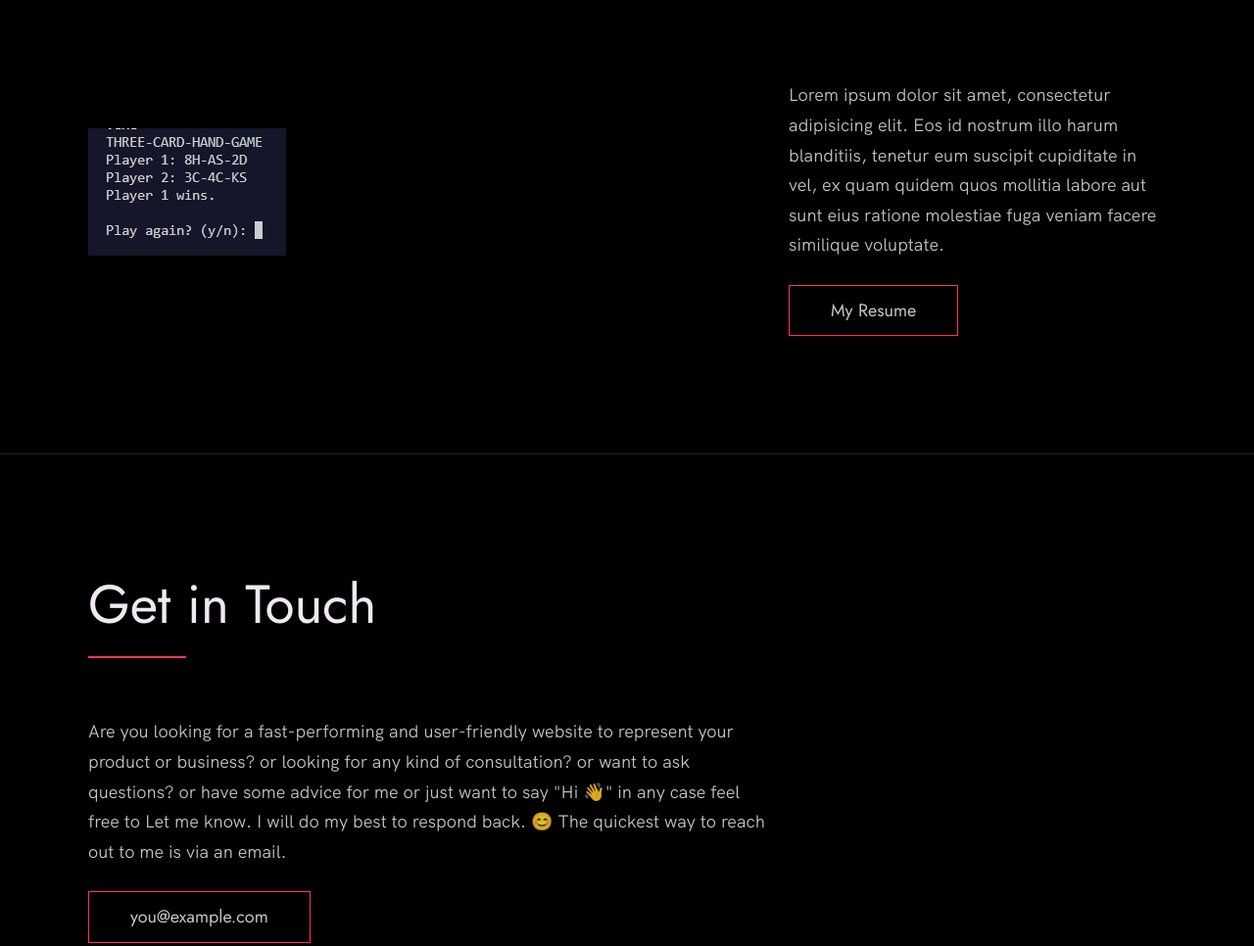
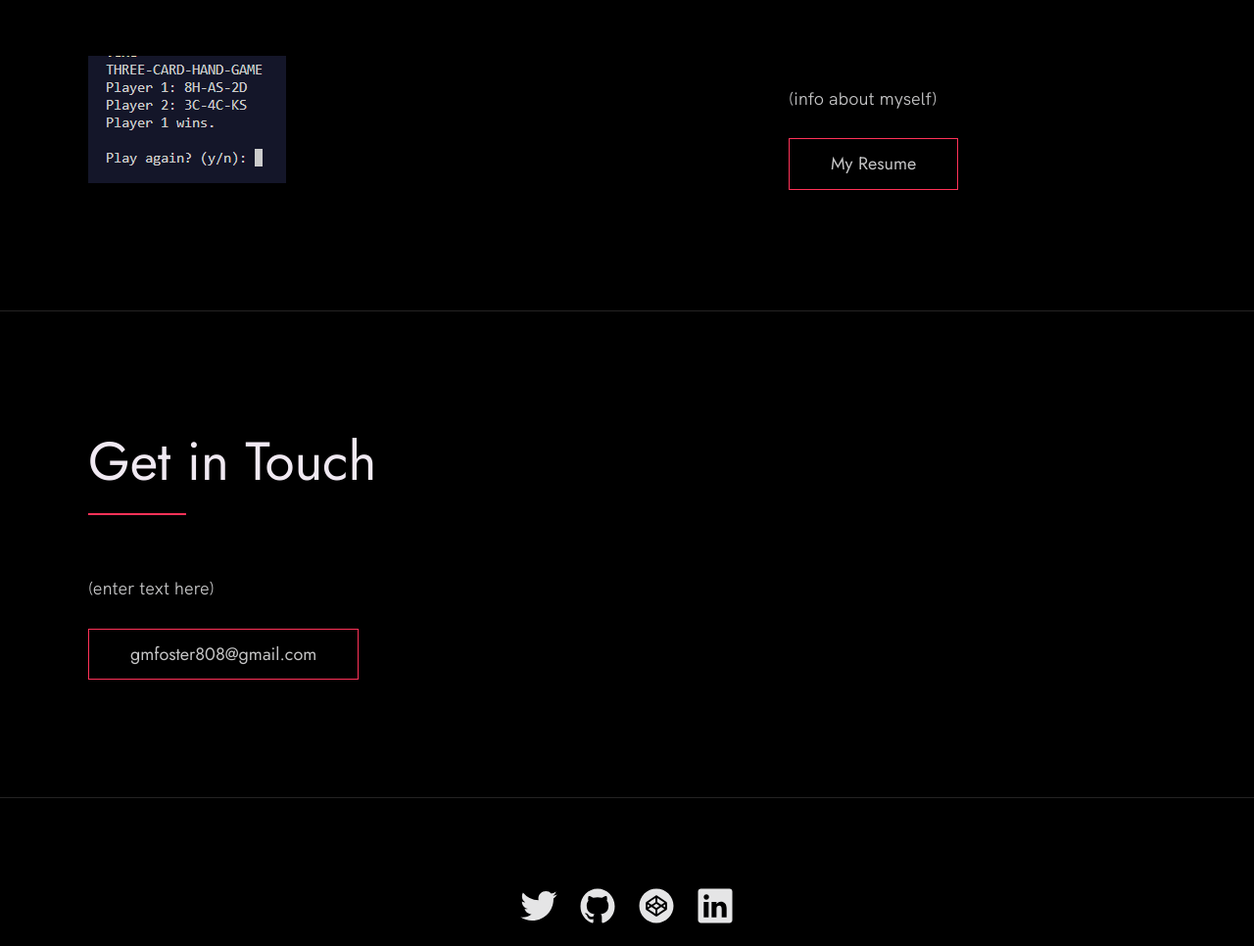
Before and after one commit to Computer-and-Information-Science/portfolio-GabbieMfoster, a plain HTML site: page index.html in a window 1280 px wide. Shown: the part 3206-4172 px from the top of the page at 98% size. Drawn offline with Linux system fonts and the light colour scheme.

Commit message:
Update index.html

```diff
--- a/index.html
+++ b/index.html
@@ -105,10 +105,9 @@
 
           <div class="work__box">
             <div class="work__text">
-              <h3>Calculator</h3>
+              <h3>Chips and Salsa Assignmentr</h3>
               <p>
-                Lorem ipsum dolor sit amet consectetur adipisicing elit. Quod,
-                eius.
+                (I learned about string arrays)
               </p>
               <ul class="work__list">
                 <li>React</li>
@@ -171,10 +170,7 @@
           <div class="about__text">
             <!-- Replace the below paragraph with info about yourself -->
             <p>
-              Lorem ipsum dolor sit amet, consectetur adipisicing elit. Eos id
-              nostrum illo harum blanditiis, tenetur eum suscipit cupiditate
-              in vel, ex quam quidem quos mollitia labore aut sunt eius
-              ratione molestiae fuga veniam facere similique voluptate.
+              (info about myself)
             </p>
             <!-- Provide a link to your resume -->
             <a href="#" class="btn">My Resume</a>
@@ -196,15 +192,10 @@
       <h2>Get in Touch</h2>
       <div class="contact__info">
         <p>
-          Are you looking for a fast-performing and user-friendly website to
-          represent your product or business? or looking for any kind of
-          consultation? or want to ask questions? or have some advice for me
-          or just want to say "Hi 👋" in any case feel free to Let me know. I
-          will do my best to respond back. 😊 The quickest way to reach out to
-          me is via an email.
+      (enter text here)
         </p>
         <!-- Replace the email with yours -->
-        <a href="mailto:you@example.com" class="btn">you@example.com</a>
+        <a href="mailto:you@example.com" class="btn">gmfoster808@gmail.com</a>
       </div>
     </div>
   </section>
```
